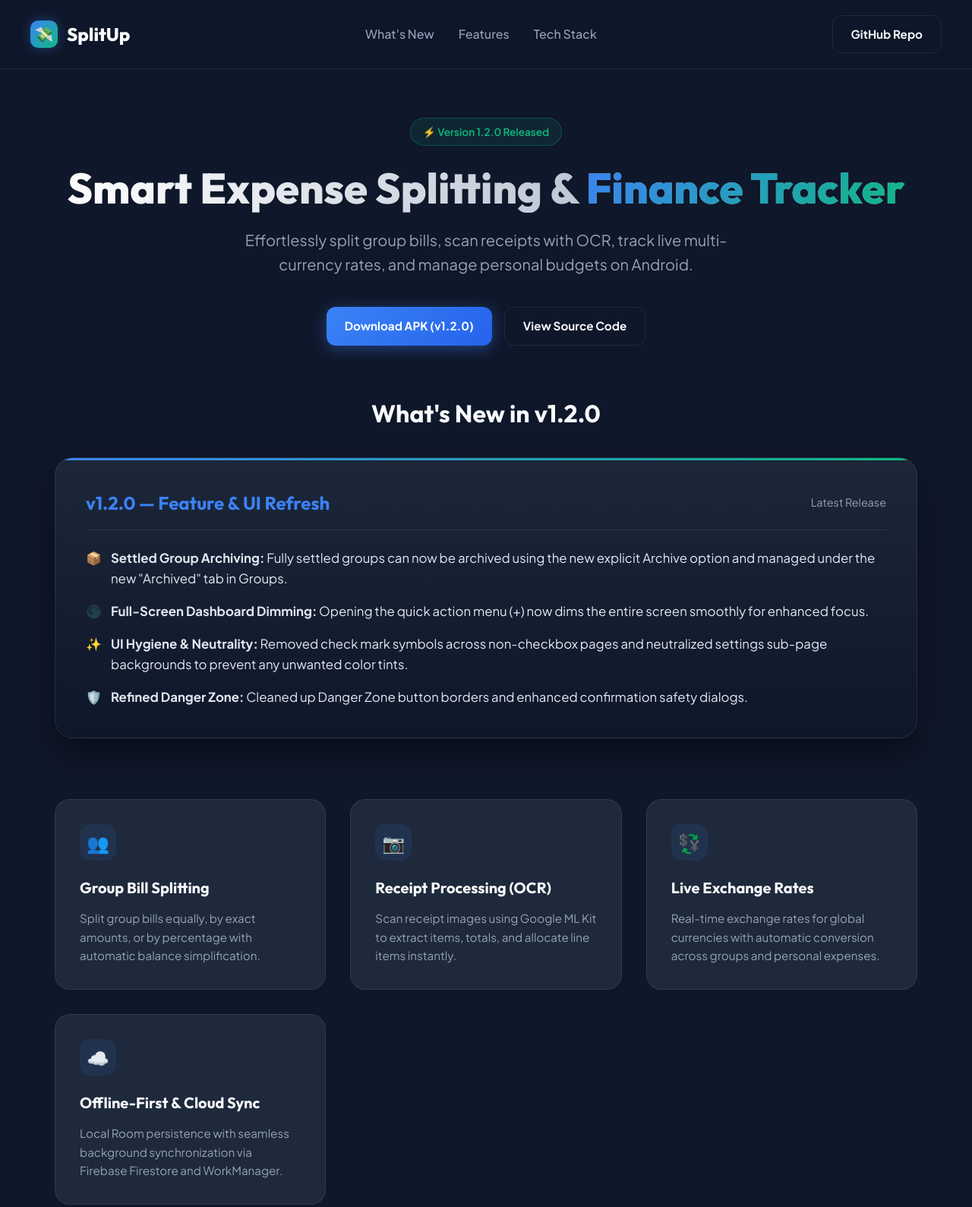
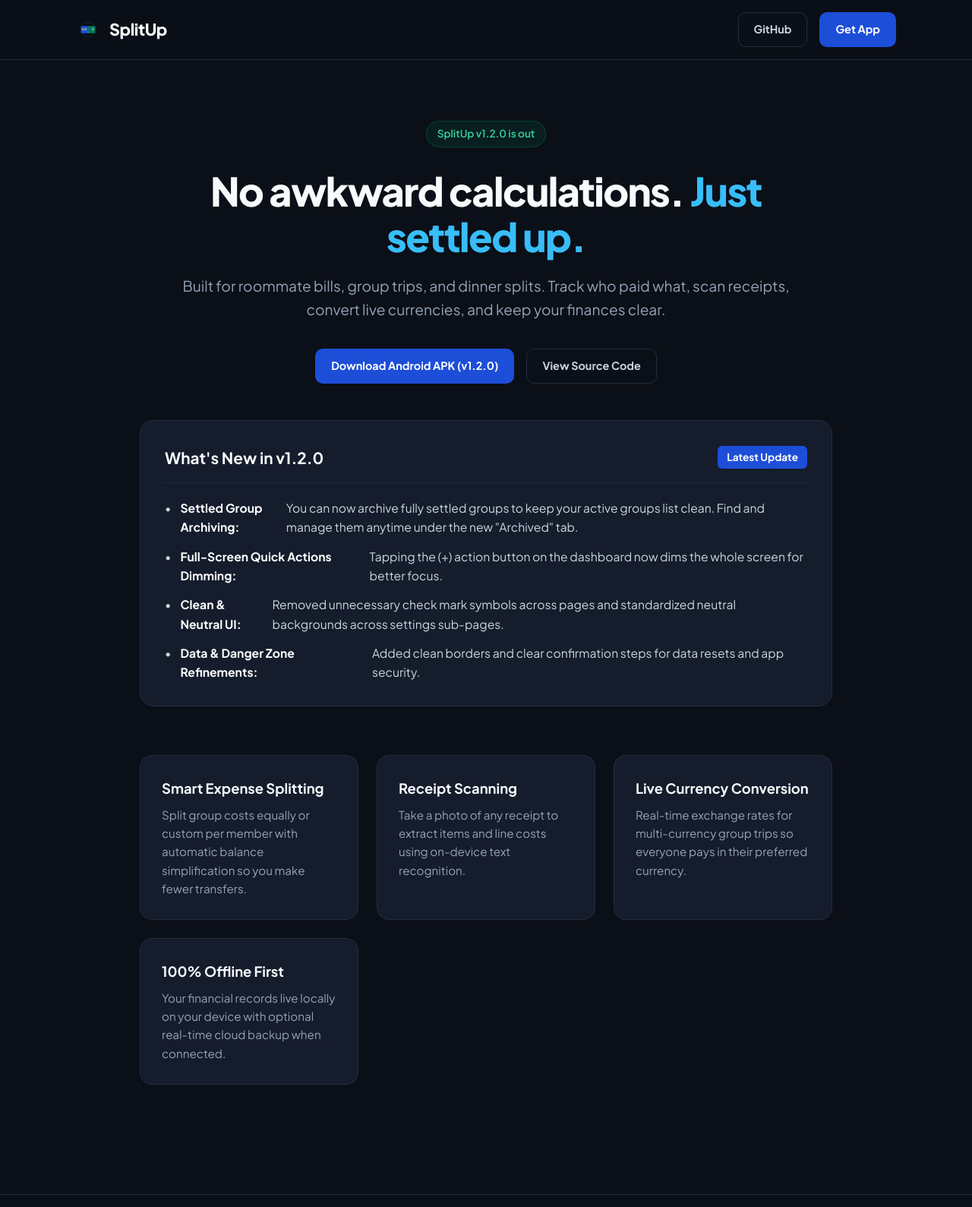
Before and after one commit to sreejith19931/SplitUp, a plain HTML site: page landing/index.html in a window 1280 px wide. Shown: the top 1589 px of the page at 76% size. Drawn offline with Linux system fonts and the light colour scheme.

```diff
--- a/landing/index.html
+++ b/landing/index.html
@@ -3,24 +3,23 @@
 <head>
     <meta charset="UTF-8">
     <meta name="viewport" content="width=device-width, initial-scale=1.0">
-    <title>SplitUp — Smart Expense Splitting & Finance Tracker for Android</title>
+    <title>SplitUp — Simple Group Expense Splitting for Android</title>
+    <link rel="icon" type="image/svg+xml" href="logo.svg">
     <link rel="preconnect" href="https://fonts.googleapis.com">
     <link rel="preconnect" href="https://fonts.gstatic.com" crossorigin>
-    <link href="https://fonts.googleapis.com/css2?family=Outfit:wght@400;500;600;700;800&family=Plus+Jakarta+Sans:wght@400;500;600;700&display=swap" rel="stylesheet">
+    <link href="https://fonts.googleapis.com/css2?family=Plus+Jakarta+Sans:wght@400;500;600;700;800&display=swap" rel="stylesheet">
     <style>
         :root {
-            --primary: #3B82F6;
-            --primary-glow: rgba(59, 130, 246, 0.4);
-            --emerald: #10B981;
-            --emerald-glow: rgba(16, 185, 129, 0.3);
-            --cyan: #06B6D4;
-            --dark-bg: #0F172A;
-            --card-bg: #1E293B;
-            --card-border: rgba(255, 255, 255, 0.08);
-            --text-main: #F8FAFC;
-            --text-muted: #94A3B8;
-            --font-head: 'Outfit', sans-serif;
-            --font-body: 'Plus Jakarta Sans', sans-serif;
+            --brand-blue: #1D4ED8;
+            --brand-emerald: #047857;
+            --brand-cyan: #38BDF8;
+            --bg-main: #0B0F17;
+            --card-bg: #151C2C;
+            --card-border: #232D42;
+            --text-heading: #F8FAFC;
+            --text-body: #94A3B8;
+            --text-bright: #CBD5E1;
+            --font-family: 'Plus Jakarta Sans', system-ui, -apple-system, sans-serif;
         }
 
         * {
@@ -30,384 +29,318 @@
         }
 
         body {
-            background-color: var(--dark-bg);
-            color: var(--text-main);
-            font-family: var(--font-body);
+            background-color: var(--bg-main);
+            color: var(--text-heading);
+            font-family: var(--font-family);
             line-height: 1.6;
-            overflow-x: hidden;
+            -webkit-font-smoothing: antialiased;
         }
 
-        /* Header / Navbar */
-        header {
+        /* Navigation */
+        nav {
             position: sticky;
             top: 0;
             z-index: 100;
-            background: rgba(15, 23, 42, 0.85);
-            backdrop-filter: blur(12px);
+            background: rgba(11, 15, 23, 0.9);
+            backdrop-filter: blur(10px);
             border-bottom: 1px solid var(--card-border);
-            padding: 1.25rem 2rem;
+            padding: 1rem 1.5rem;
         }
 
-        .nav-container {
-            max-width: 1200px;
+        .nav-inner {
+            max-width: 1080px;
             margin: 0 auto;
             display: flex;
             align-items: center;
             justify-content: space-between;
         }
 
-        .brand {
+        .nav-brand {
             display: flex;
             align-items: center;
             gap: 0.75rem;
             text-decoration: none;
-            color: var(--text-main);
-            font-family: var(--font-head);
+            color: var(--text-heading);
             font-weight: 800;
-            font-size: 1.5rem;
+            font-size: 1.35rem;
+            letter-spacing: -0.02em;
         }
 
-        .brand-logo {
-            width: 36px;
-            height: 36px;
-            background: linear-gradient(135deg, var(--primary), var(--emerald));
-            border-radius: 10px;
+        .nav-brand img {
+            width: 32px;
+            height: 32px;
+        }
+
+        .nav-actions {
             display: flex;
             align-items: center;
-            justify-content: center;
-            font-size: 1.2rem;
-            box-shadow: 0 0 15px var(--primary-glow);
-        }
-
-        .nav-links {
-            display: flex;
-            gap: 2rem;
-            align-items: center;
-            list-style: none;
-        }
-
-        .nav-links a {
-            color: var(--text-muted);
-            text-decoration: none;
-            font-weight: 500;
-            transition: color 0.2s;
-        }
-
-        .nav-links a:hover {
-            color: var(--text-main);
+            gap: 1rem;
         }
 
         .btn {
             display: inline-flex;
             align-items: center;
             gap: 0.5rem;
-            padding: 0.75rem 1.5rem;
-            border-radius: 12px;
+            padding: 0.65rem 1.25rem;
+            border-radius: 10px;
             font-weight: 700;
-            font-size: 0.95rem;
+            font-size: 0.9rem;
             text-decoration: none;
-            transition: all 0.25s ease;
-            cursor: pointer;
+            transition: background-color 0.2s ease, border-color 0.2s ease, transform 0.15s ease;
         }
 
         .btn-primary {
-            background: linear-gradient(135deg, var(--primary), #2563EB);
+            background-color: var(--brand-blue);
             color: #FFFFFF;
-            box-shadow: 0 4px 20px var(--primary-glow);
-            border: none;
+            border: 1px solid transparent;
         }
 
         .btn-primary:hover {
-            transform: translateY(-2px);
-            box-shadow: 0 6px 25px rgba(59, 130, 246, 0.6);
+            background-color: #2563EB;
+            transform: translateY(-1px);
         }
 
-        .btn-outline {
-            background: transparent;
+        .btn-secondary {
+            background-color: transparent;
+            color: var(--text-bright);
             border: 1px solid var(--card-border);
-            color: var(--text-main);
         }
 
-        .btn-outline:hover {
-            background: rgba(255, 255, 255, 0.05);
-            border-color: rgba(255, 255, 255, 0.2);
+        .btn-secondary:hover {
+            background-color: rgba(255, 255, 255, 0.05);
+            border-color: #334155;
         }
 
-        /* Hero Section */
+        /* Hero */
         .hero {
-            max-width: 1200px;
-            margin: 4rem auto 2rem;
-            padding: 0 2rem;
+            max-width: 860px;
+            margin: 5rem auto 3rem;
+            padding: 0 1.5rem;
             text-align: center;
         }
 
-        .badge-version {
+        .version-badge {
             display: inline-flex;
             align-items: center;
-            gap: 0.5rem;
-            padding: 0.4rem 1rem;
+            gap: 0.4rem;
+            padding: 0.35rem 0.85rem;
             border-radius: 999px;
-            background: rgba(16, 185, 129, 0.1);
-            border: 1px solid rgba(16, 185, 129, 0.3);
-            color: var(--emerald);
+            background-color: rgba(4, 120, 87, 0.15);
+            border: 1px solid rgba(4, 120, 87, 0.4);
+            color: #34D399;
+            font-size: 0.85rem;
             font-weight: 600;
-            font-size: 0.85rem;
-            margin-bottom: 1.5rem;
+            margin-bottom: 1.75rem;
         }
 
         .hero h1 {
-            font-family: var(--font-head);
-            font-size: 3.5rem;
+            font-size: 3.25rem;
             font-weight: 800;
             line-height: 1.15;
+            letter-spacing: -0.03em;
             margin-bottom: 1.25rem;
-            background: linear-gradient(to right, #FFFFFF, #94A3B8);
-            -webkit-background-clip: text;
-            -webkit-text-fill-color: transparent;
         }
 
         .hero h1 span {
-            background: linear-gradient(135deg, var(--primary), var(--emerald));
-            -webkit-background-clip: text;
-            -webkit-text-fill-color: transparent;
+            color: var(--brand-cyan);
         }
 
         .hero p {
-            font-size: 1.25rem;
-            color: var(--text-muted);
-            max-width: 700px;
-            margin: 0 auto 2.5rem;
+            font-size: 1.2rem;
+            color: var(--text-body);
+            margin-bottom: 2.25rem;
+            font-weight: 400;
         }
 
-        .hero-buttons {
+        .hero-actions {
             display: flex;
+            justify-content: center;
             gap: 1rem;
-            justify-content: center;
-            margin-bottom: 4rem;
+            flex-wrap: wrap;
         }
 
-        /* What's New / Release Notes Section */
-        .whats-new-section {
-            max-width: 1200px;
-            margin: 2rem auto 5rem;
-            padding: 0 2rem;
+        /* Main Content Container */
+        .container {
+            max-width: 960px;
+            margin: 0 auto;
+            padding: 0 1.5rem 5rem;
         }
 
-        .section-title {
-            font-family: var(--font-head);
-            font-size: 2rem;
-            font-weight: 700;
-            margin-bottom: 2rem;
-            text-align: center;
-        }
-
-        .whats-new-card {
-            background: linear-gradient(180deg, rgba(30, 41, 59, 0.9), rgba(15, 23, 42, 0.9));
+        /* What's New Box */
+        .release-card {
+            background-color: var(--card-bg);
             border: 1px solid var(--card-border);
-            border-radius: 24px;
-            padding: 2.5rem;
-            position: relative;
-            overflow: hidden;
-            box-shadow: 0 20px 40px rgba(0, 0, 0, 0.4);
-        }
-
-        .whats-new-card::before {
-            content: '';
-            position: absolute;
-            top: 0;
-            left: 0;
-            right: 0;
-            height: 3px;
-            background: linear-gradient(to right, var(--primary), var(--emerald));
+            border-radius: 18px;
+            padding: 2rem;
+            margin-bottom: 4rem;
         }
 
         .release-header {
             display: flex;
             align-items: center;
             justify-content: space-between;
-            margin-bottom: 1.5rem;
+            margin-bottom: 1.25rem;
             padding-bottom: 1rem;
             border-bottom: 1px solid var(--card-border);
         }
 
-        .release-tag {
-            font-family: var(--font-head);
-            font-size: 1.5rem;
+        .release-title {
+            font-size: 1.3rem;
             font-weight: 700;
-            color: var(--primary);
+            color: var(--text-heading);
         }
 
-        .release-date {
-            color: var(--text-muted);
-            font-size: 0.9rem;
+        .release-tag {
+            font-size: 0.85rem;
+            font-weight: 700;
+            background-color: var(--brand-blue);
+            color: #FFFFFF;
+            padding: 0.25rem 0.75rem;
+            border-radius: 6px;
         }
 
-        .changelog-list {
+        .release-list {
             list-style: none;
             display: grid;
-            gap: 1rem;
+            gap: 0.85rem;
         }
 
-        .changelog-item {
+        .release-list li {
             display: flex;
             align-items: flex-start;
             gap: 0.75rem;
-            font-size: 1.05rem;
-            color: #E2E8F0;
+            color: var(--text-bright);
+            font-size: 0.98rem;
         }
 
-        /* Features Section */
+        .release-list li strong {
+            color: #FFFFFF;
+        }
+
+        /* Feature Cards */
         .features-grid {
-            max-width: 1200px;
-            margin: 0 auto 5rem;
-            padding: 0 2rem;
             display: grid;
             grid-template-columns: repeat(auto-fit, minmax(280px, 1fr));
-            gap: 2rem;
+            gap: 1.5rem;
+            margin-bottom: 4rem;
         }
 
         .feature-card {
-            background: var(--card-bg);
+            background-color: var(--card-bg);
             border: 1px solid var(--card-border);
-            border-radius: 20px;
-            padding: 2rem;
-            transition: transform 0.3s ease, border-color 0.3s ease;
-        }
-
-        .feature-card:hover {
-            transform: translateY(-5px);
-            border-color: rgba(59, 130, 246, 0.4);
-        }
-
-        .feature-icon {
-            width: 48px;
-            height: 48px;
-            border-radius: 14px;
-            background: rgba(59, 130, 246, 0.1);
-            color: var(--primary);
-            display: flex;
-            align-items: center;
-            justify-content: center;
-            font-size: 1.5rem;
-            margin-bottom: 1.25rem;
+            border-radius: 16px;
+            padding: 1.75rem;
         }
 
         .feature-card h3 {
-            font-family: var(--font-head);
-            font-size: 1.25rem;
+            font-size: 1.15rem;
             font-weight: 700;
-            margin-bottom: 0.75rem;
+            margin-bottom: 0.5rem;
+            color: var(--text-heading);
         }
 
         .feature-card p {
-            color: var(--text-muted);
             font-size: 0.95rem;
+            color: var(--text-body);
         }
 
         /* Footer */
         footer {
             border-top: 1px solid var(--card-border);
-            padding: 3rem 2rem;
+            padding: 3rem 1.5rem;
             text-align: center;
-            color: var(--text-muted);
+            color: var(--text-body);
             font-size: 0.9rem;
         }
 
         footer a {
-            color: var(--primary);
+            color: var(--brand-cyan);
             text-decoration: none;
+            font-weight: 600;
         }
 
-        @media (max-width: 768px) {
-            .hero h1 { font-size: 2.5rem; }
-            .hero-buttons { flex-direction: column; }
-            .nav-links { display: none; }
+        @media (max-width: 640px) {
+            .hero h1 { font-size: 2.25rem; }
+            .hero p { font-size: 1.05rem; }
+            .hero-actions { flex-direction: column; }
         }
     </style>
 </head>
 <body>
 
-    <header>
-        <div class="nav-container">
-            <a href="#" class="brand">
-                <div class="brand-logo">💸</div>
+    <nav>
+        <div class="nav-inner">
+            <a href="#" class="nav-brand">
+                <img src="logo.svg" alt="SplitUp Logo">
                 <span>SplitUp</span>
             </a>
-            <ul class="nav-links">
-                <li><a href="#whats-new">What's New</a></li>
-                <li><a href="#features">Features</a></li>
-                <li><a href="#tech-stack">Tech Stack</a></li>
-            </ul>
-            <a href="https://github.com/sreejith19931/SplitUp" target="_blank" class="btn btn-outline">GitHub Repo</a>
+            <div class="nav-actions">
+                <a href="https://github.com/sreejith19931/SplitUp" target="_blank" class="btn btn-secondary">GitHub</a>
+                <a href="https://github.com/sreejith19931/SplitUp/releases" target="_blank" class="btn btn-primary">Get App</a>
             </div>
-    </header>
+        </div>
+    </nav>
 
     <section class="hero">
-        <div class="badge-version">
-            ⚡ Version 1.2.0 Released
+        <div class="version-badge">
+            SplitUp v1.2.0 is out
         </div>
-        <h1>Smart Expense Splitting & <span>Finance Tracker</span></h1>
-        <p>Effortlessly split group bills, scan receipts with OCR, track live multi-currency rates, and manage personal budgets on Android.</p>
-
-        <div class="hero-buttons">
-            <a href="https://github.com/sreejith19931/SplitUp/releases" target="_blank" class="btn btn-primary">Download APK (v1.2.0)</a>
-            <a href="https://github.com/sreejith19931/SplitUp" target="_blank" class="btn btn-outline">View Source Code</a>
+        <h1>No awkward calculations. <span>Just settled up.</span></h1>
+        <p>Built for roommate bills, group trips, and dinner splits. Track who paid what, scan receipts, convert live currencies, and keep your finances clear.</p>
+        <div class="hero-actions">
+            <a href="https://github.com/sreejith19931/SplitUp/releases" target="_blank" class="btn btn-primary">Download Android APK (v1.2.0)</a>
+            <a href="https://github.com/sreejith19931/SplitUp" target="_blank" class="btn btn-secondary">View Source Code</a>
         </div>
     </section>
 
-    <section id="whats-new" class="whats-new-section">
-        <h2 class="section-title">What's New in v1.2.0</h2>
-        <div class="whats-new-card">
+    <div class="container">
+
+        <!-- What's New Section -->
+        <div class="release-card">
             <div class="release-header">
-                <div class="release-tag">v1.2.0 — Feature & UI Refresh</div>
-                <div class="release-date">Latest Release</div>
+                <div class="release-title">What's New in v1.2.0</div>
+                <div class="release-tag">Latest Update</div>
             </div>
-            <ul class="changelog-list">
-                <li class="changelog-item">
-                    <span>📦</span>
-                    <div><strong>Settled Group Archiving:</strong> Fully settled groups can now be archived using the new explicit Archive option and managed under the new "Archived" tab in Groups.</div>
+            <ul class="release-list">
+                <li>
+                    • <strong>Settled Group Archiving:</strong> You can now archive fully settled groups to keep your active groups list clean. Find and manage them anytime under the new "Archived" tab.
                 </li>
-                <li class="changelog-item">
-                    <span>🌑</span>
-                    <div><strong>Full-Screen Dashboard Dimming:</strong> Opening the quick action menu (+) now dims the entire screen smoothly for enhanced focus.</div>
+                <li>
+                    • <strong>Full-Screen Quick Actions Dimming:</strong> Tapping the (+) action button on the dashboard now dims the whole screen for better focus.
                 </li>
-                <li class="changelog-item">
-                    <span>✨</span>
-                    <div><strong>UI Hygiene & Neutrality:</strong> Removed check mark symbols across non-checkbox pages and neutralized settings sub-page backgrounds to prevent any unwanted color tints.</div>
+                <li>
+                    • <strong>Clean & Neutral UI:</strong> Removed unnecessary check mark symbols across pages and standardized neutral backgrounds across settings sub-pages.
                 </li>
-                <li class="changelog-item">
-                    <span>🛡️</span>
-                    <div><strong>Refined Danger Zone:</strong> Cleaned up Danger Zone button borders and enhanced confirmation safety dialogs.</div>
+                <li>
+                    • <strong>Data & Danger Zone Refinements:</strong> Added clean borders and clear confirmation steps for data resets and app security.
                 </li>
             </ul>
         </div>
-    </section>
 
-    <section id="features" class="features-grid">
+        <!-- Features Grid -->
+        <div class="features-grid">
             <div class="feature-card">
-            <div class="feature-icon">👥</div>
-            <h3>Group Bill Splitting</h3>
-            <p>Split group bills equally, by exact amounts, or by percentage with automatic balance simplification.</p>
+                <h3>Smart Expense Splitting</h3>
+                <p>Split group costs equally or custom per member with automatic balance simplification so you make fewer transfers.</p>
             </div>
             <div class="feature-card">
-            <div class="feature-icon">📷</div>
-            <h3>Receipt Processing (OCR)</h3>
-            <p>Scan receipt images using Google ML Kit to extract items, totals, and allocate line items instantly.</p>
+                <h3>Receipt Scanning</h3>
+                <p>Take a photo of any receipt to extract items and line costs using on-device text recognition.</p>
             </div>
             <div class="feature-card">
-            <div class="feature-icon">💱</div>
-            <h3>Live Exchange Rates</h3>
-            <p>Real-time exchange rates for global currencies with automatic conversion across groups and personal expenses.</p>
+                <h3>Live Currency Conversion</h3>
+                <p>Real-time exchange rates for multi-currency group trips so everyone pays in their preferred currency.</p>
             </div>
             <div class="feature-card">
-            <div class="feature-icon">☁️</div>
-            <h3>Offline-First & Cloud Sync</h3>
-            <p>Local Room persistence with seamless background synchronization via Firebase Firestore and WorkManager.</p>
+                <h3>100% Offline First</h3>
+                <p>Your financial records live locally on your device with optional real-time cloud backup when connected.</p>
             </div>
-    </section>
+        </div>
+
+    </div>
 
     <footer>
-        <p>Built with Jetpack Compose & Material 3 for Android. Open Source under MIT License.</p>
+        <p>Built for Android using Jetpack Compose & Material 3. Open Source under the MIT License.</p>
         <p style="margin-top: 0.5rem;"><a href="https://github.com/sreejith19931/SplitUp" target="_blank">SplitUp on GitHub</a></p>
     </footer>
 
```
Also changed, not shown: landing/logo.svg (added), 2 other files. Lines whose indentation alone changed are shown as unchanged.
